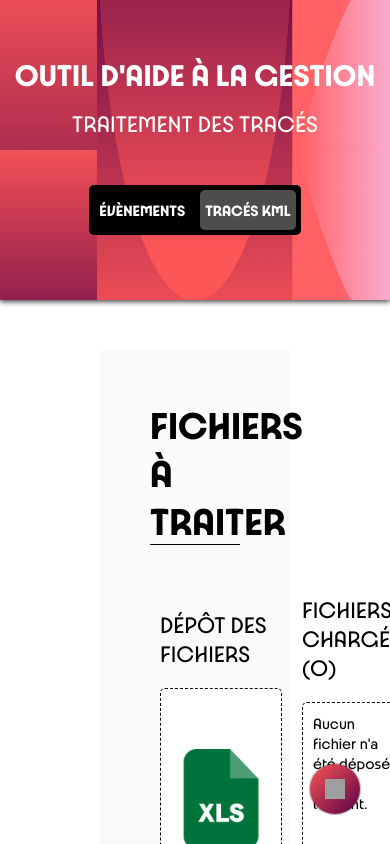
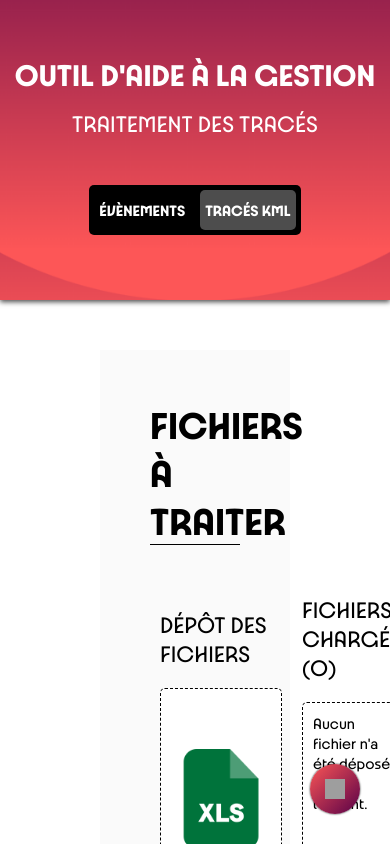
Before and after one commit to Rpzcancoillote/cdj-file-merger, a React (Create React App) app: page / in a window 390 px wide. Shown: the top 844 px of the page. Built offline with nearby package versions, Linux system fonts and the light colour scheme; grey boxes are pictures that could not be loaded.

Commit message:
[Responsive] - Mobile display adapted

```diff
--- a/src/components/FileMerger.tsx
+++ b/src/components/FileMerger.tsx
@@ -21,19 +21,23 @@ const FileMerger = () => {
 
     // SCROLL EFFECT
     React.useEffect(() => {
+        if (launched) {
             window.scrollTo({
                 left: 0,
                 top: window.innerHeight,
                 behavior: 'smooth',
             })
+        }
     }, [launched])
 
     React.useEffect(() => {
+        if (analyzedFiles.length !== 0) {
             window.scrollTo({
                 left: 0,
                 top: document.getElementById('results')?.scrollHeight,
                 behavior: 'smooth',
             })
+        }
     }, [analyzedFiles])
 
     //PROCESSING
@@ -274,7 +278,7 @@ const FileDropzone = styled.div`
     &:hover {
         background: linear-gradient(45deg, #e14854, #97214d);
         & > img {
-            rotate: 10deg;
+            rotate: -10deg;
         }
     }
 `
--- a/src/screens/Home.tsx
+++ b/src/screens/Home.tsx
@@ -3,6 +3,7 @@ import * as React from 'react'
 import styled from 'styled-components'
 import FileMerger from '../components/FileMerger'
 import KmlExtractor from '../components/KmlExtractor'
+import { isMobile } from 'react-device-detect'
 
 const HomeScreen = () => {
     const [action, setAction] = React.useState<'filemerger' | 'kmlextractor'>('kmlextractor')
@@ -54,6 +55,7 @@ const Header = styled.header`
 const BackgroundHeader = styled.img`
     height: ${HEADER_HEIGHT}px;
     position: absolute;
+    object-fit: cover;
     width: 100%;
 `
 const MenuContent = styled.div`
@@ -67,9 +69,10 @@ const Pagetitle = styled.h1`
     text-transform: uppercase;
     color: #ffffff;
     z-index: 1;
+    text-align: center;
 
     line-height: 50px;
-    height: 50px;
+    min-height: 50px;
     margin: 0;
 `
 const Pagesubtitle = styled.h2`
@@ -77,9 +80,10 @@ const Pagesubtitle = styled.h2`
     color: #ffffff;
     z-index: 1;
     font-weight: normal;
+    text-align: center;
 
     line-height: 50px;
-    height: 50px;
+    min-height: 50px;
     margin: 0;
     margin-bottom: 20px;
 `
```
Lines whose indentation alone changed are shown as unchanged.
